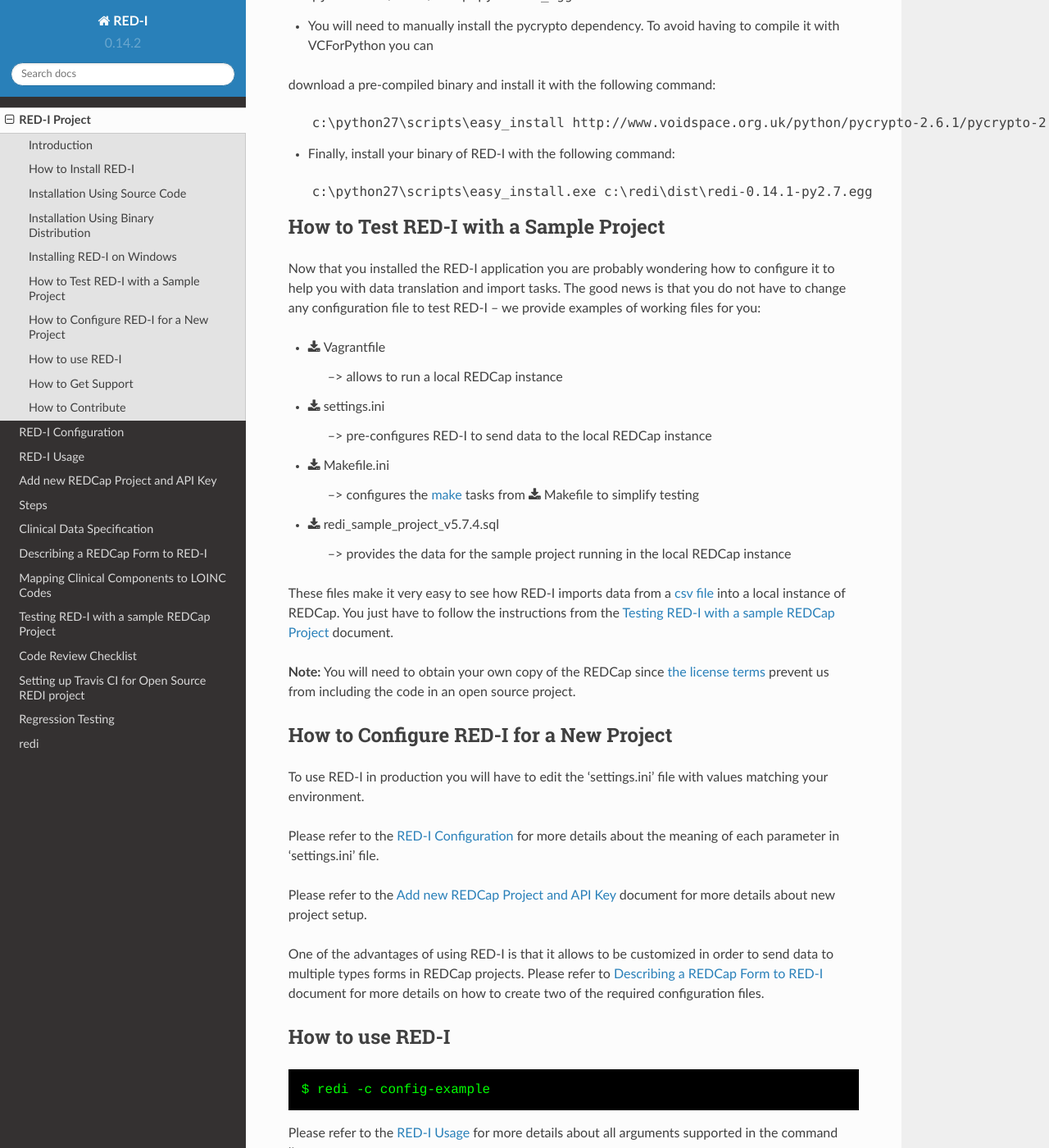
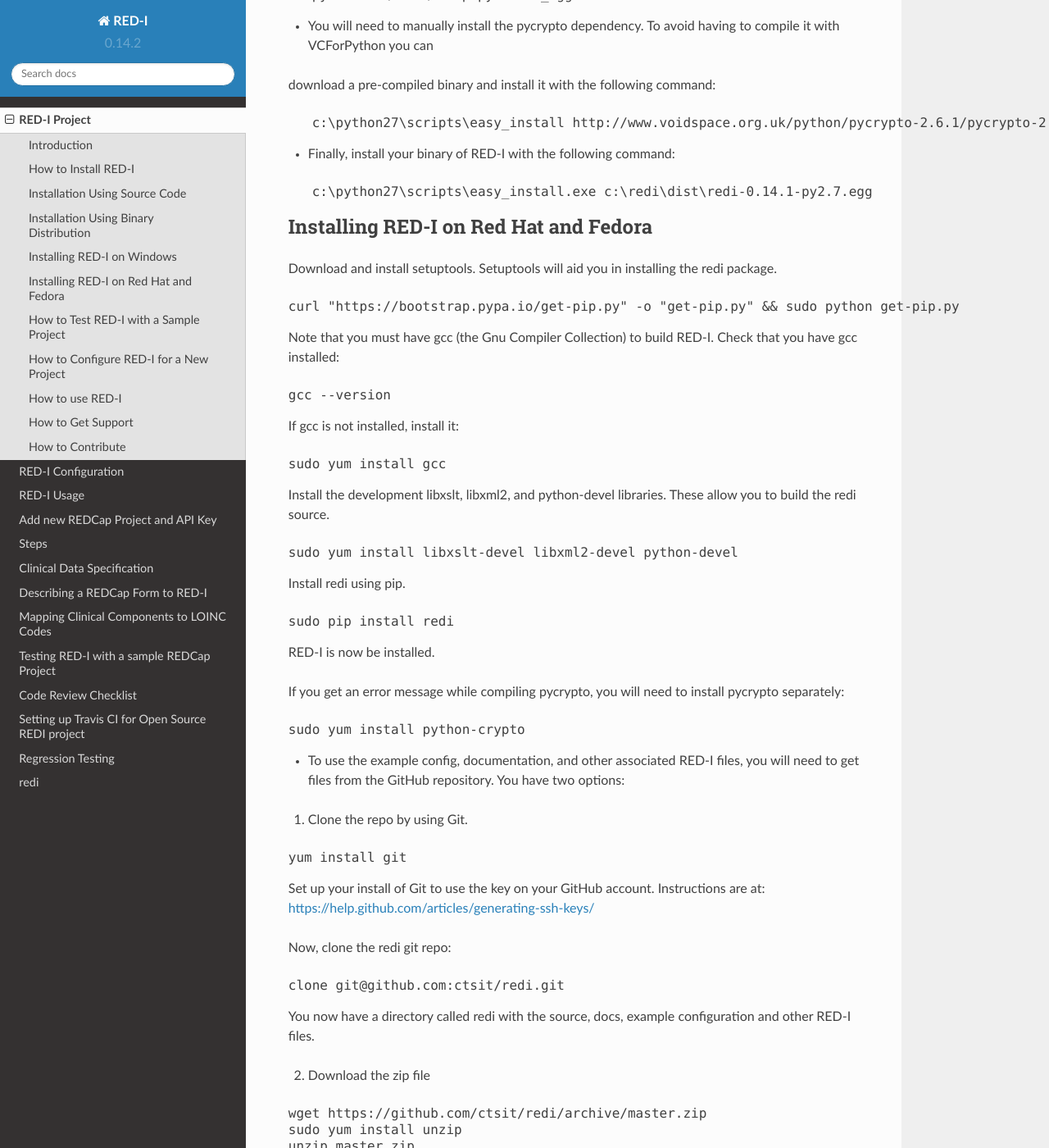
Before and after one commit to ctsit/redi, a Sphinx documentation site: the page built from docs/about.rst, in a window 1280 px wide and 1400 px high, scrolled down 2401 px. Shown: the whole window at 82% size. Built offline with Sphinx 7.4.7 and the Read the Docs theme 2.0.0, drawn with Linux system fonts in a browser that asks for light colours; some of the changed text lies outside the part shown.

Commit message:
added RedHat/Fedora installation documentation.

```diff
--- a/docs/about.rst
+++ b/docs/about.rst
@@ -171,6 +171,92 @@
       c:\python27\scripts\easy_install.exe c:\redi\dist\redi-0.14.1-py2.7.egg
    </pre>
 
+Installing RED-I on Red Hat and Fedora
+----------------------------
+Download and install setuptools. Setuptools will aid you in installing the redi package.
+
+.. raw:: html
+
+   <pre>
+   curl "https://bootstrap.pypa.io/get-pip.py" -o "get-pip.py" && sudo python get-pip.py
+   </pre>
+
+Note that you must have gcc (the Gnu Compiler Collection) to build RED-I. Check that you have gcc installed:
+
+.. raw:: html
+
+   <pre>
+   gcc --version
+   </pre>
+
+If gcc is not installed, install it:
+
+.. raw:: html
+
+   <pre>
+   sudo yum install gcc
+   </pre>
+
+Install the development libxslt, libxml2, and python-devel libraries. These allow you to build the redi source.
+
+.. raw:: html
+
+   <pre>
+   sudo yum install libxslt-devel libxml2-devel python-devel
+   </pre>
+
+Install redi using pip.
+
+.. raw:: html
+
+   <pre>
+   sudo pip install redi
+   </pre>
+
+RED-I is now be installed.
+
+If you get an error message while compiling pycrypto, you will need to install pycrypto separately:
+
+.. raw:: html
+
+   <pre>
+   sudo yum install python-crypto
+   </pre>
+
+* To use the example config, documentation, and other associated RED-I files, you will need to get files from the GitHub repository. You have two options:
+
+1.  Clone the repo by using Git.
+
+.. raw:: html
+
+   <pre>
+   yum install git
+   </pre>
+
+Set up your install of Git to use the key on your GitHub account. Instructions are at: https://help.github.com/articles/generating-ssh-keys/
+
+Now, clone the redi git repo:
+
+.. raw:: html
+
+   <pre>
+   clone git@github.com:ctsit/redi.git
+   </pre>
+
+You now have a directory called redi with the source, docs, example configuration and other RED-I files.
+
+2.  Download the zip file
+
+.. raw:: html
+
+   <pre>
+   wget https://github.com/ctsit/redi/archive/master.zip
+   sudo yum install unzip
+   unzip master.zip
+   </pre>
+
+* You now have a directory called redi-master with the source, docs, example configuration and other RED-I files.
+
 How to Test RED-I with a Sample Project
 ---------------------------------------
 
```
